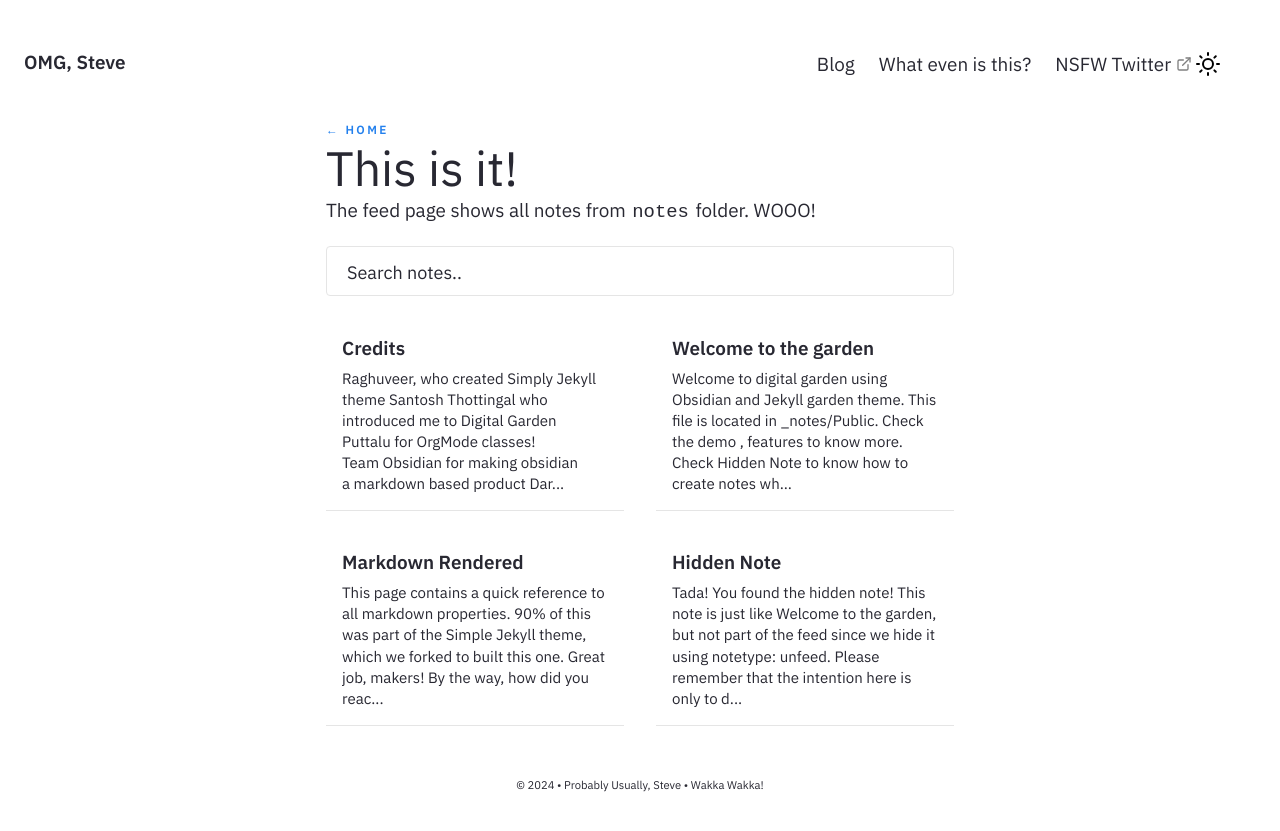
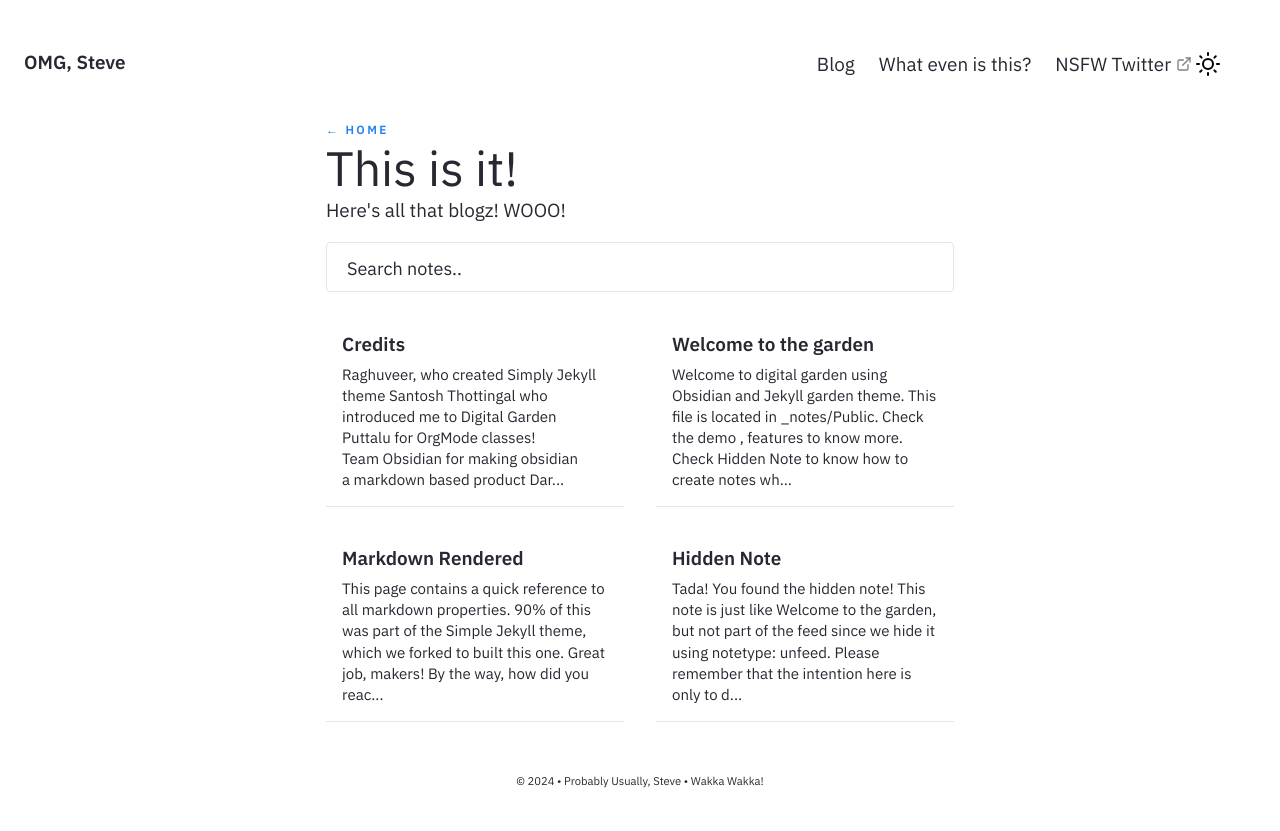
Before and after one commit to usuallysteve/usuallysteve.github.io, a Jekyll site: the page built from pages/notes.md, in a window 1280 px wide. Shown: the top 831 px of the page. Built offline with Jekyll 4.4.1, drawn with Linux system fonts in a browser that asks for light colours.

Commit message:
Update notes.md

```diff
--- a/pages/notes.md
+++ b/pages/notes.md
@@ -5,4 +5,4 @@ feedformat: card
 title: This is it!
 ---
 
-The feed page shows all notes from `notes` folder. WOOO!
+Here's all that blogz! WOOO!
```
